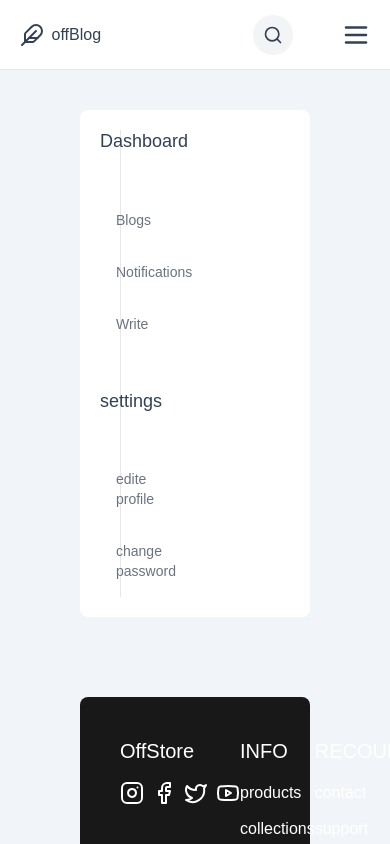
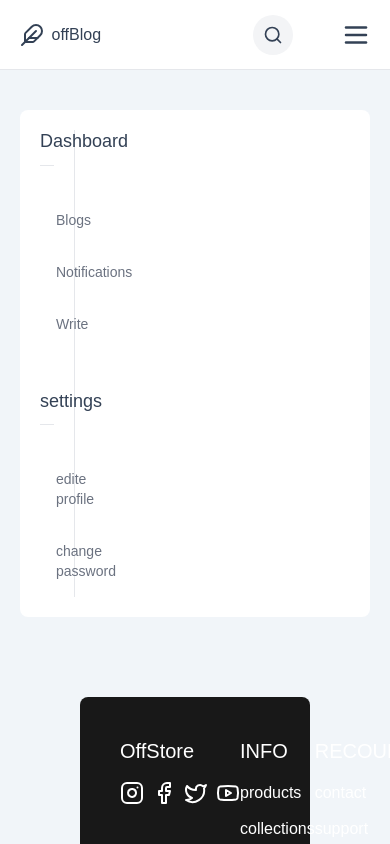
Before and after one commit to rachidfrex/OffBlog, a React (Vite) app: page /dashboard in a window 390 px wide. Shown: the top 844 px of the page. Built offline with nearby package versions, Linux system fonts and the light colour scheme; the HTML template or start-up script is replaced by a standard one.

Commit message:
Update grid layout and margin in dashboard.jsx

```diff
--- a/src/pages/dashboard.jsx
+++ b/src/pages/dashboard.jsx
@@ -13,7 +13,7 @@ function Dashboard() {
   return (
     <>
     <div
-    className=' grid grid-cols-12   gap-5 justify-start my-10 mx-20 bg-white rounded-lg p-5'
+    className=' grid grid-cols-12   gap-5 justify-start my-10 mx-5 md:mx-20 bg-white rounded-lg p-5'
     >
         <div
         className='col-span-2  border-r border-gray-200 pr-5'
```
